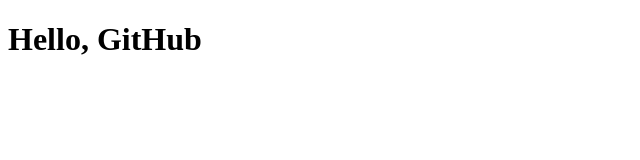
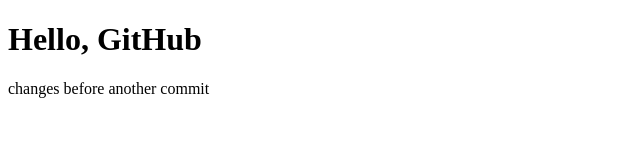
Before and after one commit to robmsul/learning_github, a plain HTML site: page index.html in a window 1280 px wide. Shown: the whole page, without its empty margins (0-640 px from the left). Drawn offline with Linux system fonts and the light colour scheme.

Commit message:
added a <p>

```diff
--- a/index.html
+++ b/index.html
@@ -5,5 +5,6 @@
         </head>
         <body>
             <h1>Hello, GitHub</h1>
+            <p>changes before another commit</p>
         </body>
     </html>
```
